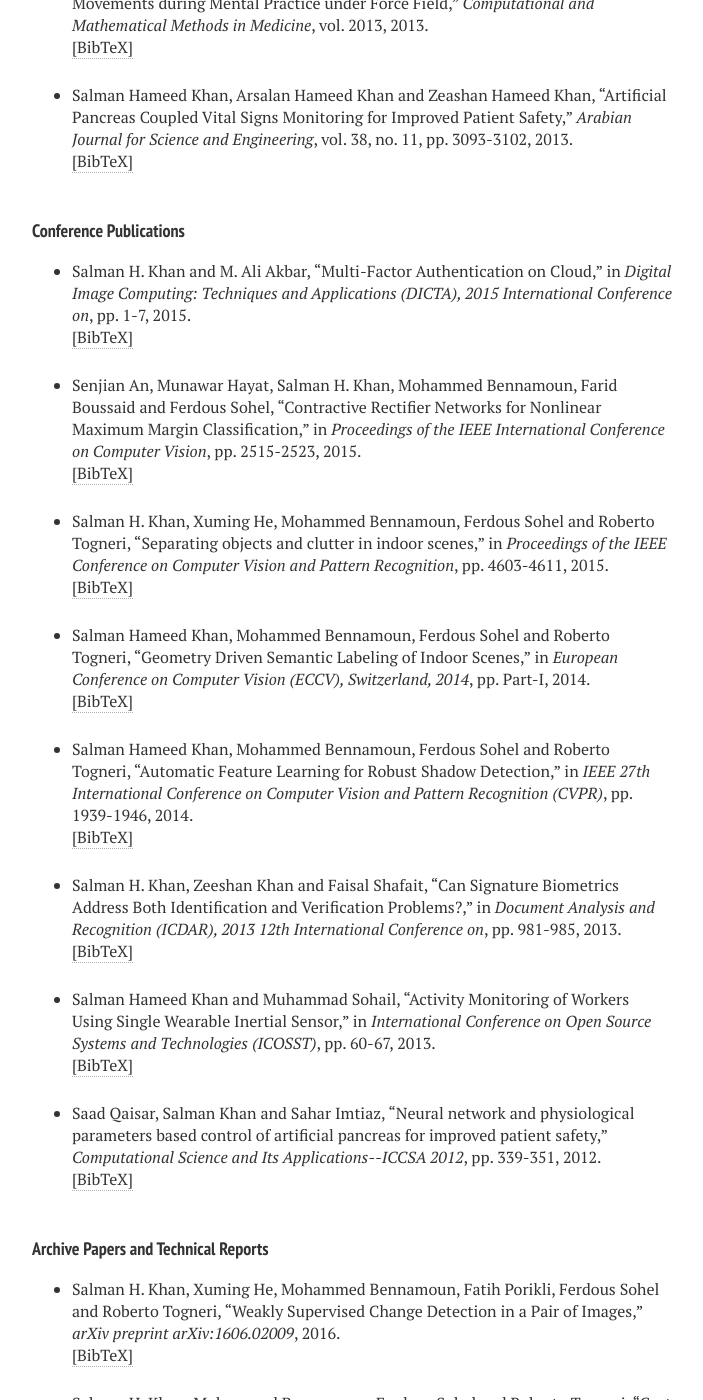
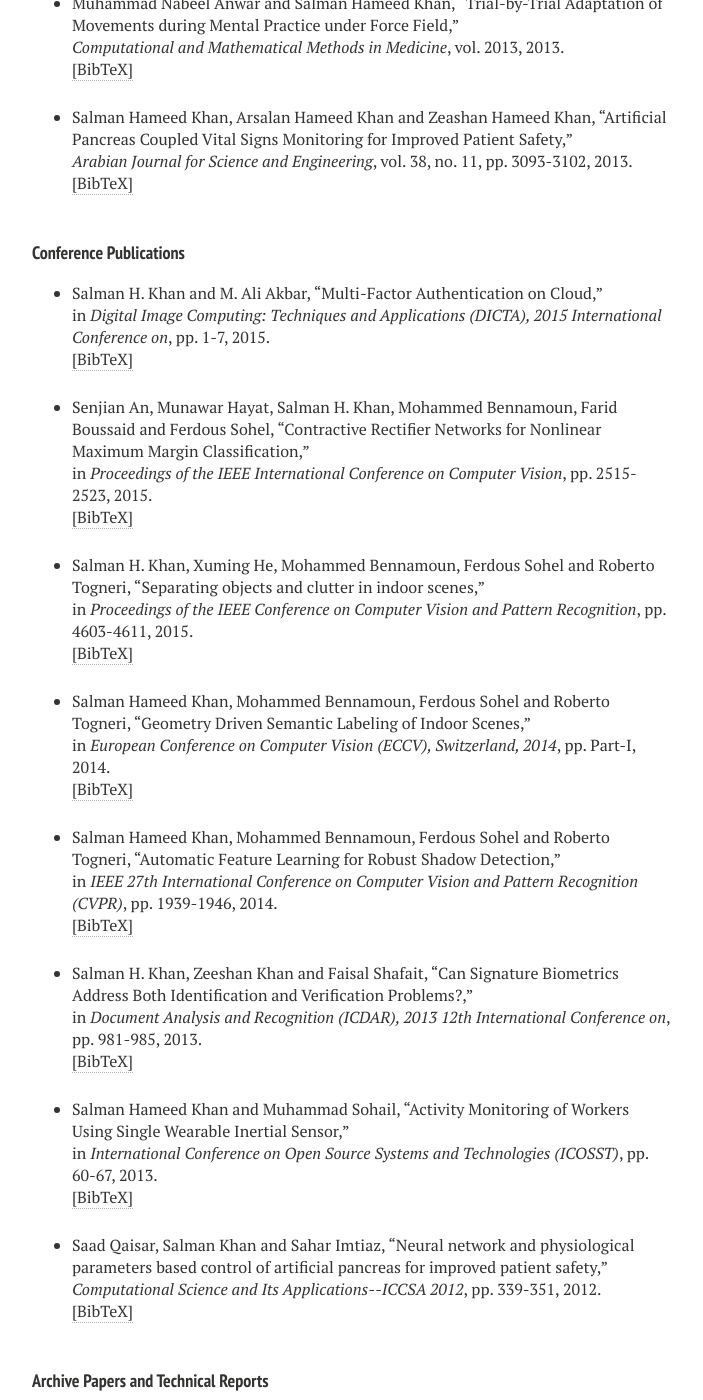
Before and after one commit to awaisrauf/salman-h-khan.github.io, a Jekyll site: the page built from publications.md, in a window 1280 px wide and 1400 px high, scrolled down 739 px. Shown: the whole window, without its empty margins (288-991 px from the left). Built offline with Jekyll 4.4.1, drawn with Linux system fonts in a browser that asks for light colours; nearby versions of some CDN libraries.

Commit message:
Update publications.html

```diff
--- a/_layouts/publications.html
+++ b/_layouts/publications.html
@@ -91,7 +91,7 @@
 <!-- Item: khan2016discriminative -->
 <li ><p>
 Salman H. Khan, Munawar Hayat, Mohammed Bennamoun, Roberto Togneri and Ferdous A. Sohel,
-&ldquo;A Discriminative Representation of Convolutional Features for Indoor Scene Recognition,&rdquo;
+&ldquo;A Discriminative Representation of Convolutional Features for Indoor Scene Recognition,&rdquo; <br>
 <i>IEEE Transactions on Image Processing</i>,
 vol. 25,
 no. 7,
@@ -123,7 +123,7 @@
 <!-- Item: khan2016automatic -->
 <li ><p>
 Salman H. Khan, Mohammed Bennamoun, Ferdous Sohel and Roberto Togneri,
-&ldquo;Automatic shadow detection and removal from a single image,&rdquo;
+&ldquo;Automatic shadow detection and removal from a single image,&rdquo; <br>
 <i>IEEE transactions on pattern analysis and machine intelligence</i>,
 vol. 38,
 no. 3,
@@ -155,7 +155,7 @@
 <!-- Item: khan2016integrating -->
 <li ><p>
 Salman H. Khan, Mohammed Bennamoun, Ferdous Sohel, Roberto Togneri and Imran Naseem,
-&ldquo;Integrating geometrical context for semantic labeling of indoor scenes using rgbd images,&rdquo;
+&ldquo;Integrating geometrical context for semantic labeling of indoor scenes using rgbd images,&rdquo;<br>
 <i>International Journal of Computer Vision</i>,
 vol. 117,
 no. 1,
@@ -188,7 +188,7 @@
 <!-- Item: khan2014secure -->
 <li ><p>
 Salman H. Khan, M. Ali Akbar, Farrukh Shahzad, Mudassar Farooq and Zeashan Khan,
-&ldquo;Secure biometric template generation for Multi-Factor authentication,&rdquo;
+&ldquo;Secure biometric template generation for Multi-Factor authentication,&rdquo;<br>
 <i>Pattern Recognition</i>,
 
 
@@ -218,7 +218,7 @@
 <!-- Item: anwar2013trial -->
 <li ><p>
 Muhammad Nabeel Anwar and Salman Hameed Khan,
-&ldquo;Trial-by-Trial Adaptation of Movements during Mental Practice under Force Field,&rdquo;
+&ldquo;Trial-by-Trial Adaptation of Movements during Mental Practice under Force Field,&rdquo;<br>
 <i>Computational and Mathematical Methods in Medicine</i>,
 vol. 2013,
 
@@ -248,7 +248,7 @@
 <!-- Item: khan2013artificial -->
 <li ><p>
 Salman Hameed Khan, Arsalan Hameed Khan and Zeashan Hameed Khan,
-&ldquo;Artificial Pancreas Coupled Vital Signs Monitoring for Improved Patient Safety,&rdquo;
+&ldquo;Artificial Pancreas Coupled Vital Signs Monitoring for Improved Patient Safety,&rdquo;<br>
 <i>Arabian Journal for Science and Engineering</i>,
 vol. 38,
 no. 11,
@@ -284,7 +284,7 @@
     	<!-- Item: khan2015multi -->
 <li ><p>
 Salman H. Khan and M.  Ali Akbar,
-&ldquo;Multi-Factor Authentication on Cloud,&rdquo;
+&ldquo;Multi-Factor Authentication on Cloud,&rdquo;<br>
 in <i>Digital Image Computing: Techniques and Applications (DICTA), 2015 International Conference on</i>,
 
 
@@ -313,7 +313,7 @@
 <!-- Item: an2015contractive -->
 <li ><p>
 Senjian An, Munawar Hayat, Salman H. Khan, Mohammed Bennamoun, Farid Boussaid and Ferdous Sohel,
-&ldquo;Contractive Rectifier Networks for Nonlinear Maximum Margin Classification,&rdquo;
+&ldquo;Contractive Rectifier Networks for Nonlinear Maximum Margin Classification,&rdquo;<br>
 in <i>Proceedings of the IEEE International Conference on Computer Vision</i>, pp. 2515-2523, 2015.
 
 <br />
@@ -337,7 +337,7 @@
 <!-- Item: khan2015separating -->
 <li ><p>
 Salman H. Khan, Xuming He, Mohammed Bennamoun, Ferdous Sohel and Roberto Togneri,
-&ldquo;Separating objects and clutter in indoor scenes,&rdquo;
+&ldquo;Separating objects and clutter in indoor scenes,&rdquo;<br>
 in <i>Proceedings of the IEEE Conference on Computer Vision and Pattern Recognition</i>,
 
 
@@ -369,7 +369,7 @@
 <!-- Item: khan2014geometry -->
 <li ><p>
 Salman Hameed Khan, Mohammed Bennamoun, Ferdous Sohel and Roberto Togneri,
-&ldquo;Geometry Driven Semantic Labeling of Indoor Scenes,&rdquo;
+&ldquo;Geometry Driven Semantic Labeling of Indoor Scenes,&rdquo;<br>
 in <i>European Conference on Computer Vision (ECCV), Switzerland, 2014</i>,
 
 
@@ -398,7 +398,7 @@
 <!-- Item: khan2014automatic -->
 <li ><p>
 Salman Hameed Khan, Mohammed Bennamoun, Ferdous Sohel and Roberto Togneri,
-&ldquo;Automatic Feature Learning for Robust Shadow Detection,&rdquo;
+&ldquo;Automatic Feature Learning for Robust Shadow Detection,&rdquo;<br>
 in <i>IEEE 27th International Conference on Computer Vision and Pattern Recognition (CVPR)</i>,
 
 
@@ -427,7 +427,7 @@
 <!-- Item: khan2013can -->
 <li ><p>
 Salman H. Khan, Zeeshan Khan and Faisal Shafait,
-&ldquo;Can Signature Biometrics Address Both Identification and Verification Problems?,&rdquo;
+&ldquo;Can Signature Biometrics Address Both Identification and Verification Problems?,&rdquo;<br>
 in <i>Document Analysis and Recognition (ICDAR), 2013 12th International Conference on</i>,
 
 
@@ -456,7 +456,7 @@
 <!-- Item: khan2013activity -->
 <li ><p>
 Salman Hameed Khan and Muhammad Sohail,
-&ldquo;Activity Monitoring of Workers Using Single Wearable Inertial Sensor,&rdquo;
+&ldquo;Activity Monitoring of Workers Using Single Wearable Inertial Sensor,&rdquo;<br>
 in <i>International Conference on Open Source Systems and Technologies (ICOSST)</i>,
 
 
@@ -486,7 +486,7 @@
 <!-- Item: qaisar2012neural -->
 <li ><p>
 Saad Qaisar, Salman Khan and Sahar Imtiaz,
-&ldquo;Neural network and physiological parameters based control of artificial pancreas for improved patient safety,&rdquo;
+&ldquo;Neural network and physiological parameters based control of artificial pancreas for improved patient safety,&rdquo;<br>
 <i>Computational Science and Its Applications--ICCSA 2012</i>,
 
 
@@ -519,7 +519,7 @@
 <!-- Item: khan2016weakly -->
 <li ><p>
 Salman H. Khan, Xuming He, Mohammed Bennamoun, Fatih Porikli, Ferdous Sohel and Roberto Togneri,
-&ldquo;Weakly Supervised Change Detection in a Pair of Images,&rdquo;
+&ldquo;Weakly Supervised Change Detection in a Pair of Images,&rdquo;<br>
 <i>arXiv preprint arXiv:1606.02009</i>,
 
 
@@ -547,7 +547,7 @@
 <!-- Item: khan2015cost -->
 <li ><p>
 Salman H. Khan, Mohammed Bennamoun, Ferdous Sohel and Roberto Togneri,
-&ldquo;Cost Sensitive Learning of Deep Feature Representations from Imbalanced Data,&rdquo;
+&ldquo;Cost Sensitive Learning of Deep Feature Representations from Imbalanced Data,&rdquo;<br>
 <i>arXiv preprint arXiv:1508.03422</i>,
 
 
@@ -575,7 +575,7 @@
 <!-- Item: hayat2015spatial -->
 <li ><p>
 Munawar Hayat, Salman H. Khan, Mohammed Bennamoun and Senjian An,
-&ldquo;A Spatial Layout and Scale Invariant Feature Representation for Indoor Scene Classification,&rdquo;
+&ldquo;A Spatial Layout and Scale Invariant Feature Representation for Indoor Scene Classification,&rdquo;<br>
 <i>arXiv preprint arXiv:1506.05532</i>,
 
 
@@ -603,7 +603,7 @@
  <!-- Item: shahzad2013tstructdroid -->
 <li ><p>
 Farrukh Shahzad, M. Akbar, S. Khan and Muddassar Farooq,
-&ldquo;Tstructdroid: Realtime malware detection using in-execution dynamic analysis of kernel process control blocks on android,&rdquo;
+&ldquo;Tstructdroid: Realtime malware detection using in-execution dynamic analysis of kernel process control blocks on android,&rdquo;<br>
 <i>National University of Computer &amp; Emerging Sciences, Islamabad, Pakistan, Tech. Rep</i>, 2013.
 
 <br />
@@ -631,7 +631,7 @@
     	<!-- Item: khan2014optimized -->
 <li ><p>
 Arsalan H. Khan, Zeashan H. Khan and Salman H. Khan,
-&ldquo;Optimized Reconfigurable Autopilot Design for an Aerospace CPS,&rdquo;
+&ldquo;Optimized Reconfigurable Autopilot Design for an Aerospace CPS,&rdquo;<br>
 <i>Computational Intelligence for Decision Support in Cyber-Physical Systems</i>,
 
 
@@ -660,7 +660,7 @@
  <!-- Item: khan2012using -->
 <li ><p>
 Salman H. Khan, Arsalan H. Khan and Zeashan H. Khan,
-&ldquo;Using computational intelligence for improved teleoperation over wireless network,&rdquo;
+&ldquo;Using computational intelligence for improved teleoperation over wireless network,&rdquo;<br>
 <i>Multidisciplinary Computational Intelligence Techniques: Applications in Business, Engineering, and Medicine: Applications in Business, Engineering, and Medicine (2012)</i>,
 vol. 102,
 
```
